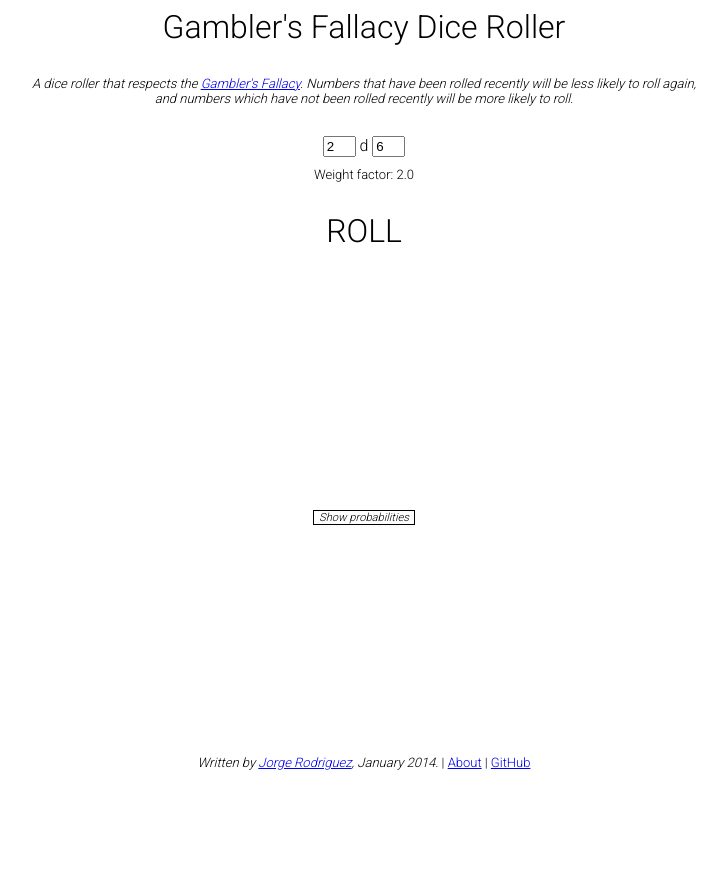
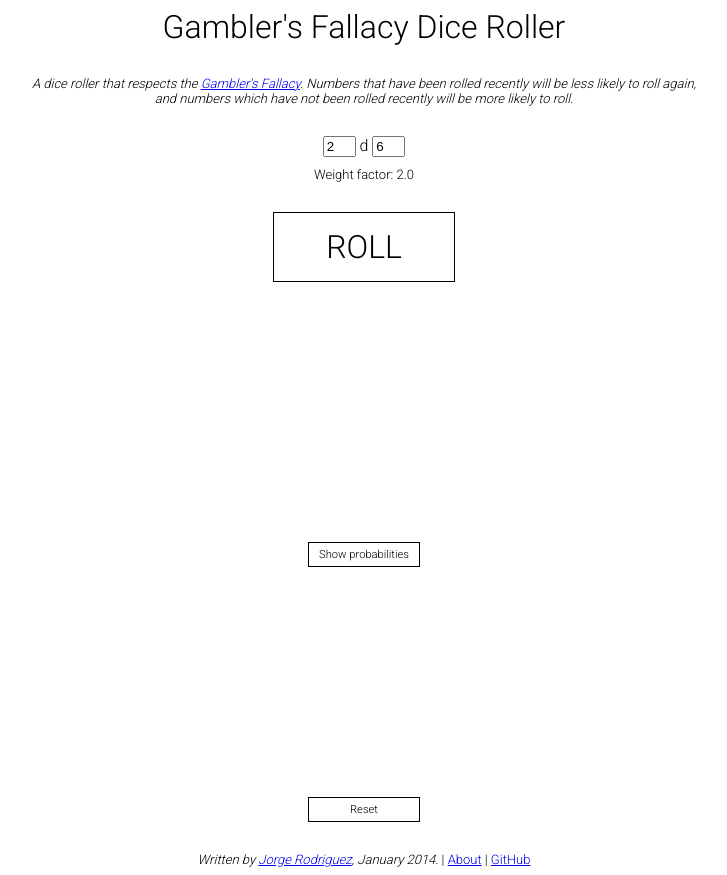
Before and after one commit to BSVino/GamblersDice, a plain HTML site: page index.html in a window 1280 px wide. Shown: the whole page, without its empty margins (276-1003 px from the left). Before the commit the page ends 800 px from the top, so only its background shows below. Drawn offline with Linux system fonts and the light colour scheme.

Commit message:
Fade the roll in after each press for some user feedback. Add a reset button. Add boxes around buttons.

```diff
--- a/dice.js
+++ b/dice.js
@@ -111,6 +111,8 @@ function roll() {
 	}
 
 	$("#roll_result").html(roll);
+	$("#roll_result").hide();
+	$("#roll_result").fadeIn();
 
 	if (show_probs)
 		setup_probs();
@@ -209,6 +211,7 @@ $( document ).ready(function() {
 	$("#roll").on("click", roll);
 	$("#dice").focusout(initialize);
 	$("#sides").focusout(initialize);
+	$("#reset").on("click", initialize);
 	$("#show_probs").on("click", toggle_probabilities);
 	$("#weightfactor").on("click", show_weightfactor);
 	$("#weightfactor_label").on("click", show_weightfactor);
--- a/index.html
+++ b/index.html
@@ -40,18 +40,34 @@ font,th,td,p,h1,h2,h3,li,div,span { font-family: 'Roboto', serif; font-weight: 3
 #roll {
 	font-size: 200%;
 	cursor: pointer;
+	border: solid black 1px;
+	padding: 15px;
+	width: 150px;
+	margin-left: auto;
+	margin-right: auto;
 }
 
 #roll_result {
 	font-size: 1000%;
 }
 
-#show_probs {
-	font-style: italic;
+#reset {
 	font-size: 70%;
 	cursor: pointer;
 	border: solid black 1px;
 	width: 100px;
+	padding: 5px;
+	margin-left: auto;
+	margin-right: auto;
+	margin-bottom: 5px;
+}
+
+#show_probs {
+	font-size: 70%;
+	cursor: pointer;
+	border: solid black 1px;
+	width: 100px;
+	padding: 5px;
 	margin-left: auto;
 	margin-right: auto;
 }
@@ -121,6 +137,8 @@ font,th,td,p,h1,h2,h3,li,div,span { font-family: 'Roboto', serif; font-weight: 3
 	<table id="probs"></table>
 </div>
 
+<div class="block" id="reset">Reset</div>
+
 <div class="block" style="font-size: small;"><span style="font-style: italic">Written by <a href="http://vinoisnotouzo.com/">Jorge Rodriguez</a>, January 2014.</span> | <a href="about.html">About</a> | <a href="http://github.com/BSVino/GamblersDice">GitHub</a></div>
 
 </body>
```
